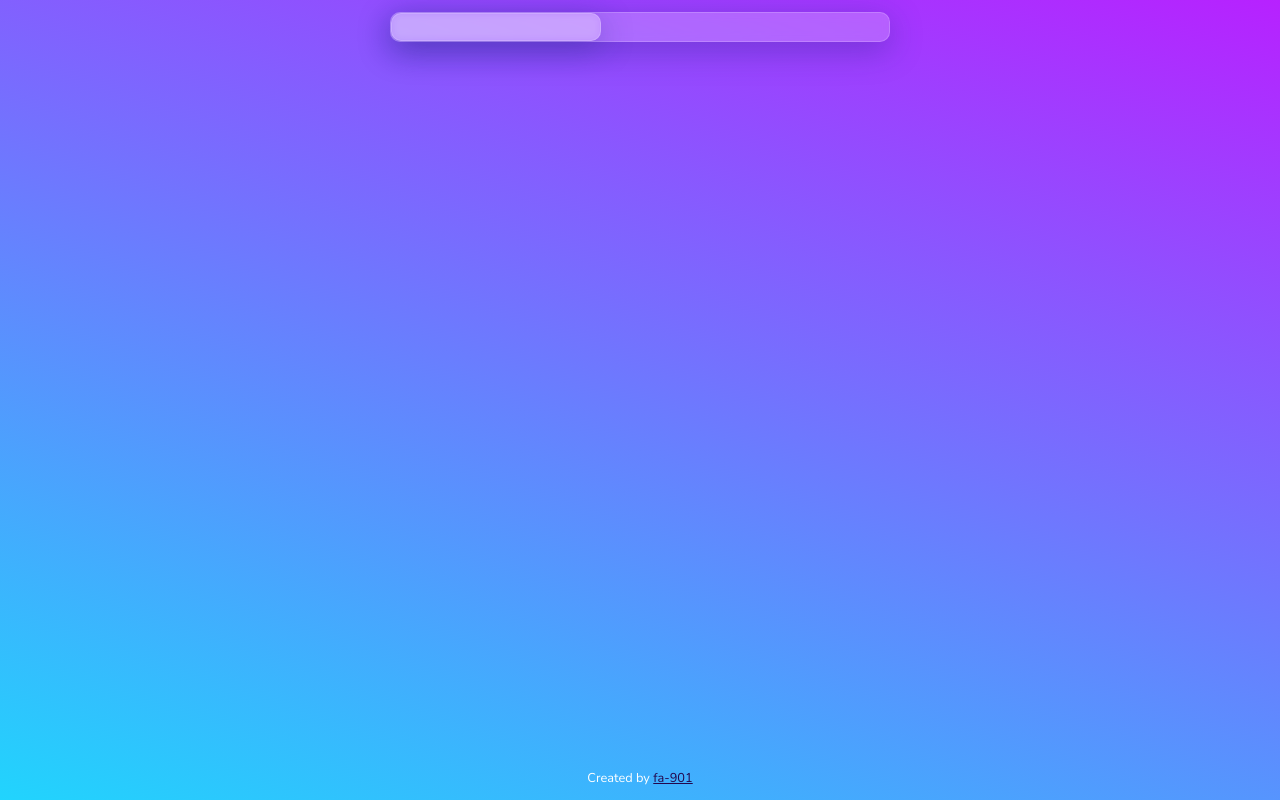
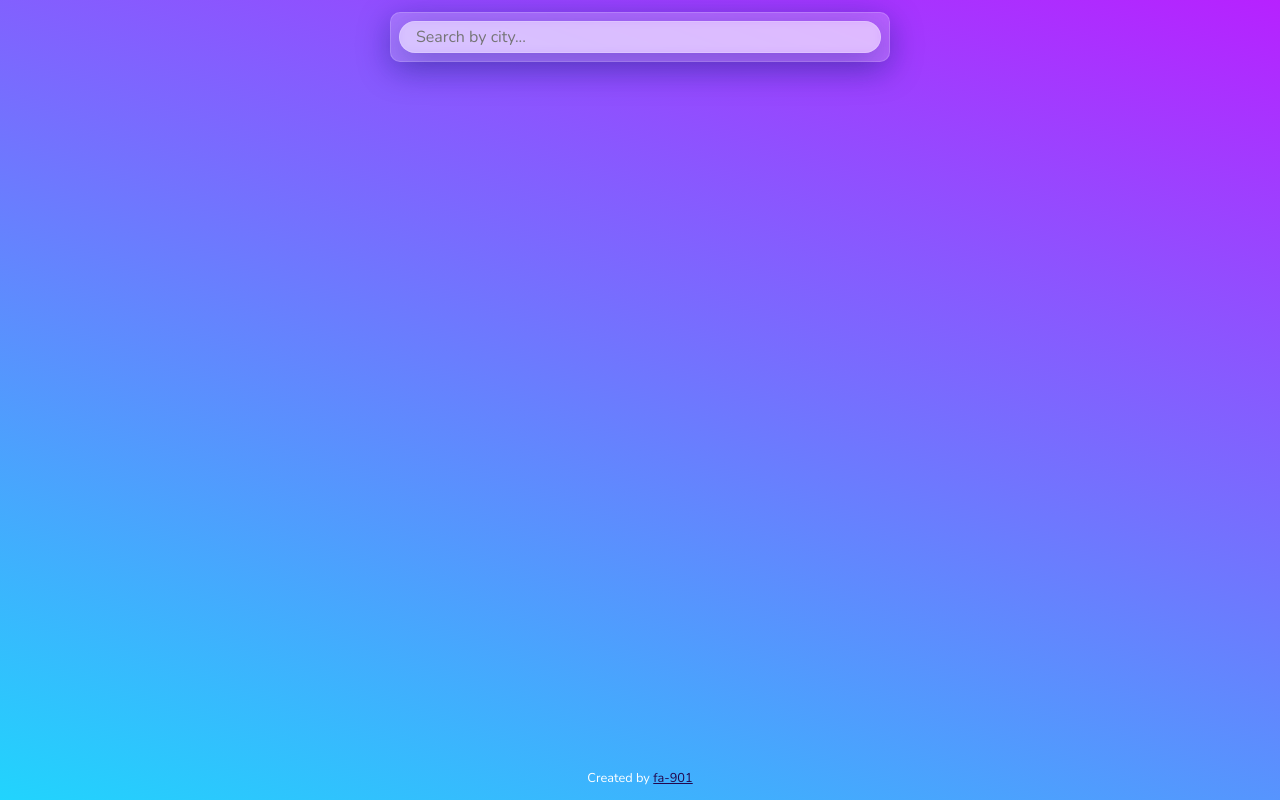
Before and after one commit to fa-901/weather-app, a React app: page / in a window 1280 px wide. Built offline with nearby package versions, Linux system fonts and the light colour scheme; no server answers.

Commit message:
work on input search box

```diff
--- a/src/components/App.js
+++ b/src/components/App.js
@@ -4,7 +4,7 @@ import SearchBar from './SearchBar';
 export default function App(props) {
     return (
         <div className='d-flex flex-column h-100'>
-            <div className='glass'>
+            <div className='glass p-2'>
                 <SearchBar />
             </div>
             <div className="text-center mt-auto footer">
--- a/src/components/SearchBar/index.js
+++ b/src/components/SearchBar/index.js
@@ -14,14 +14,20 @@ export default function SearchBar(props) {
         console.log(position)
     }
 
+    function getSuggests() {
+        const url = `http://geodb-free-service.wirefreethought.com/v1/geo/cities?limit=5&offset=0&namePrefix=${location}&sort=name,countryCode`;
+        console.log(url)
+    }
+
 
 
     return (
         <div>
             <input
-                className='glass'
+                className='input-glass'
+                placeholder='Search by city...'
                 type="text"
-                onChange={()=>{}}
+                onChange={() => { }}
             />
         </div>
     )
--- a/src/styles/style.scss
+++ b/src/styles/style.scss
@@ -3,7 +3,7 @@
 $c1: #23074d;
 
 body {
-    font-family: 'Nunito', sans-serif;
+    font-family: "Nunito", sans-serif;
     background-color: #21d4fd;
     background-image: linear-gradient(19deg, #21d4fd 0%, #b721ff 100%);
     padding: 0.75rem 0;
@@ -31,6 +31,23 @@ div#app {
     border: 1px solid rgba(255, 255, 255, 0.18);
 }
 
+.input-glass {
+    background: rgba(255, 255, 255, 0.45);
+    box-shadow: 0 8px 32px 0 rgba(31, 38, 135, 0.37);
+    backdrop-filter: blur(4px);
+    -webkit-backdrop-filter: blur(4px);
+    border-radius: 9999px;
+    border: 1px solid rgba(255, 255, 255, 0.18);
+    padding: 0.2rem 1rem;
+    width: 100%;
+
+    &:focus {
+        background-color: rgba(255, 255, 255, 0.75);
+        outline: none;
+        border: 1px solid rgba(255, 255, 255, 0.4);
+    }
+}
+
 .footer {
     font-size: 0.8rem;
     a {
```
